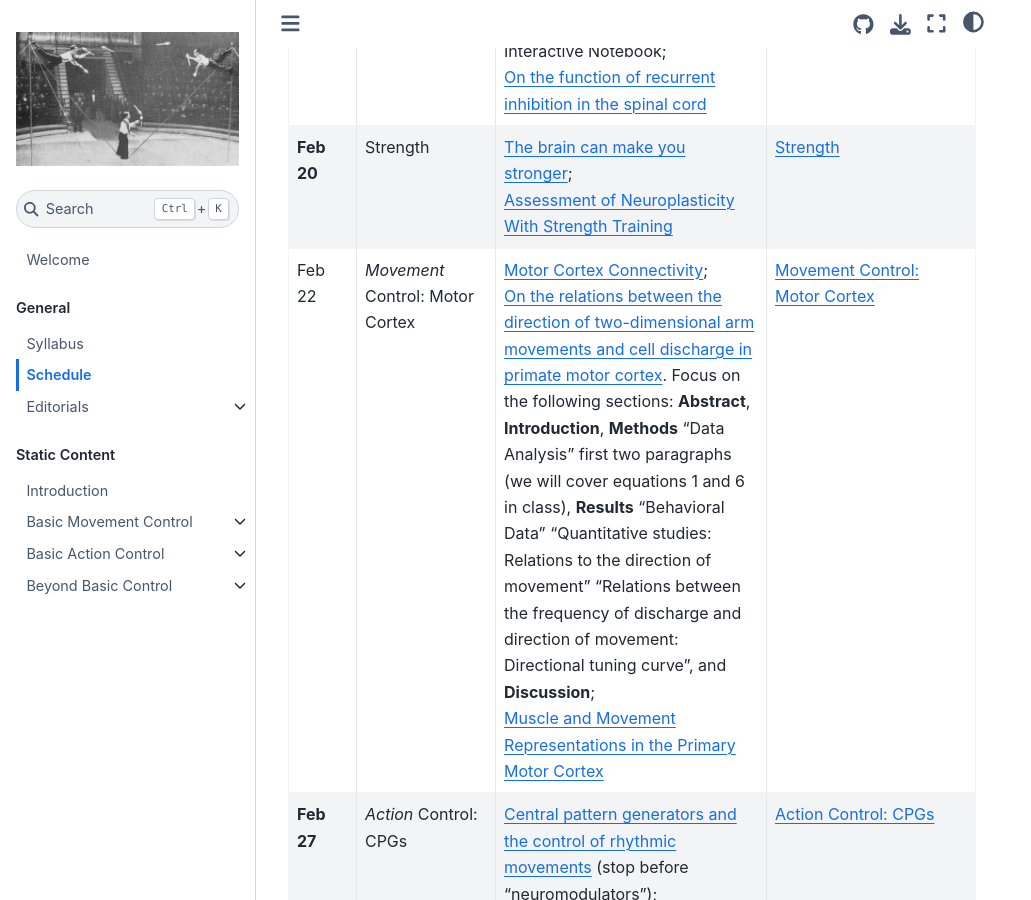
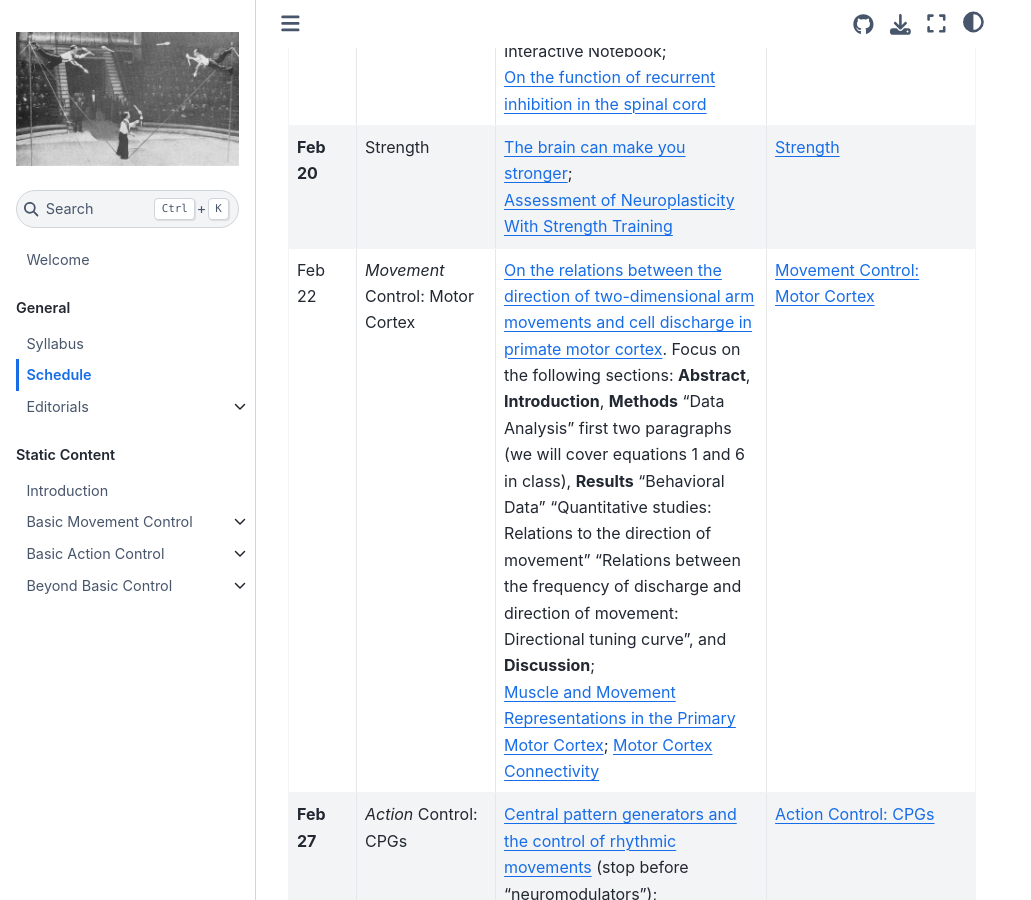
Before and after one commit to neurologic/Neurobiology-Movement, a Jupyter Book: the page built from schedule.md, in a window 1280 px wide and 900 px high, scrolled down 800 px. Shown: the whole window, without its empty margins (0-1031 px from the left). Built offline with Jupyter Book 1.0.4 settings and Sphinx 7.4.7 and the Sphinx Book theme 1.1.4, drawn with Linux system fonts in a browser that asks for light colours; pages that are not in the unit, such as notebooks, are missing from menus.

Commit message:
regular push

```diff
--- a/schedule.md
+++ b/schedule.md
@@ -15,7 +15,7 @@ The *Pages* column contains links to materials we will use during class that day
 | **Feb 13** | *Movement* Control: Antagonistic Pairs | [Neuronal control of leech behavior](https://doi.org/10.1016/j.pneurobio.2005.09.004): Figure 1, Figure 2, Section 3.2 Local Bending (including section 3.2 Figures); | [](../markdown/movement-control_antagonistic-pairs)  |
 | Feb 15 | Cells Types and Circuits | The first two sections ("Cell Types" and "Manual Database Exploration") of the [Cell Types](../executable/NotebookColab_CellTypes_InquiryAndAnalysis) Interactive Notebook;<br>[On the function of recurrent inhibition in the spinal cord](https://doi.org/10.1007/bf00237722)| [](../markdown/cells-circuits)  |
 | **Feb 20** | Strength | [The brain can make you stronger](https://doi.org/10.1113/JP277683);<br>[Assessment of Neuroplasticity With Strength Training](https://doi.org/10.1249/JES.0000000000000229) | [](../markdown/strength) |
-| Feb 22 | *Movement* Control: Motor Cortex | [Motor Cortex Connectivity](motor-cortex-connectivity-class-prep); <br> [On the relations between the direction of two-dimensional arm movements and cell discharge in primate motor cortex](https://doi.org/10.1523/jneurosci.02-11-01527.1982). Focus on the following sections: **Abstract**, **Introduction**, **Methods** "Data Analysis" first two paragraphs (we will cover equations 1 and 6 in class), **Results** "Behavioral Data" "Quantitative studies: Relations to the direction of movement" "Relations between the frequency of discharge and direction of movement: Directional tuning curve", and **Discussion**;<br> [Muscle and Movement Representations in the Primary Motor Cortex](https://doi.org/10.1126/science.285.5436.2136) | [](../markdown/movement-control_motor-cortex) |  |
+| Feb 22 | *Movement* Control: Motor Cortex | [On the relations between the direction of two-dimensional arm movements and cell discharge in primate motor cortex](https://doi.org/10.1523/jneurosci.02-11-01527.1982). Focus on the following sections: **Abstract**, **Introduction**, **Methods** "Data Analysis" first two paragraphs (we will cover equations 1 and 6 in class), **Results** "Behavioral Data" "Quantitative studies: Relations to the direction of movement" "Relations between the frequency of discharge and direction of movement: Directional tuning curve", and **Discussion**;<br> [Muscle and Movement Representations in the Primary Motor Cortex](https://doi.org/10.1126/science.285.5436.2136); [Motor Cortex Connectivity](https://docs.google.com/document/d/12puKAiu90K6ykvWV69k-gCR1_jlqoWdrL3yQV18WtHo/edit?usp=sharing)| [](../markdown/movement-control_motor-cortex) |  |
 | **Feb 27** | *Action* Control: CPGs | [Central pattern generators and the control of rhythmic movements](https://doi.org/10.1016/s0960-9822%2801%2900581-4) (stop before "neuromodulators");<br> [Reciprocal Inhibition and Postinhibitory Rebound Produce Reverberation in a Locomotor Pattern Generator](https://doi.org/10.1126/science.229.4711.402) | [](../markdown/action-control_cpg) |
 | March 1 | *Action* Control: CPGs | [Central pattern generators and the control of rhythmic movements](https://doi.org/10.1016/s0960-9822%2801%2900581-4): "Coupling and Coordination" (pages R991-993);<br> [How the brainstem controls orofacial behaviors comprised of rhythmic actions](https://doi.org/10.1016/j.tins.2014.05.001) | [](../markdown/action-control_cpg) |
 | **March 6** | *Action* Control: Brainstem | [A functional map for diverse forelimb actions within brainstem circuitry](https://doi.org/10.1038/s41586-020-03080-z) | [](../markdown/action-control_brainstem) |
```
